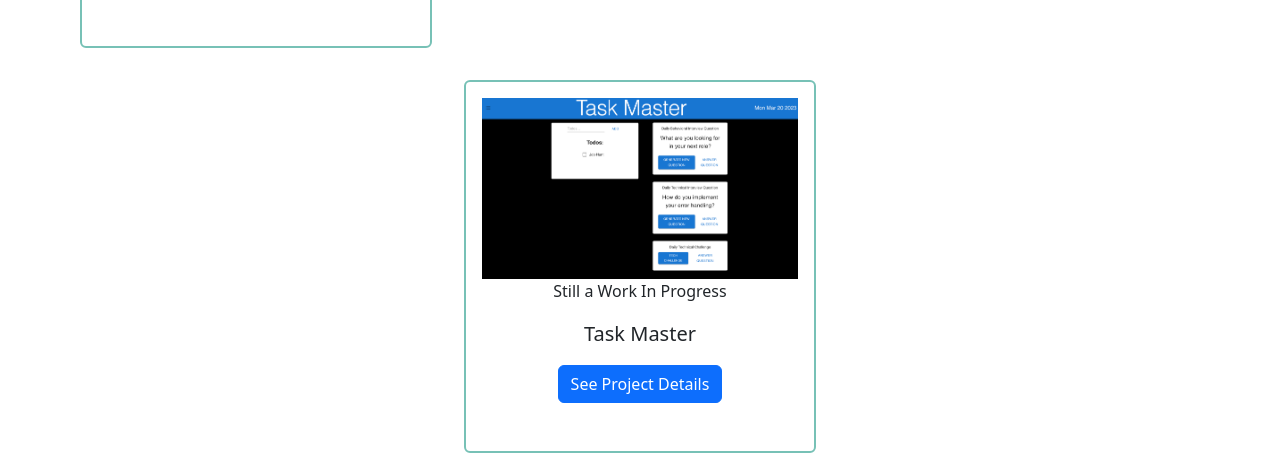
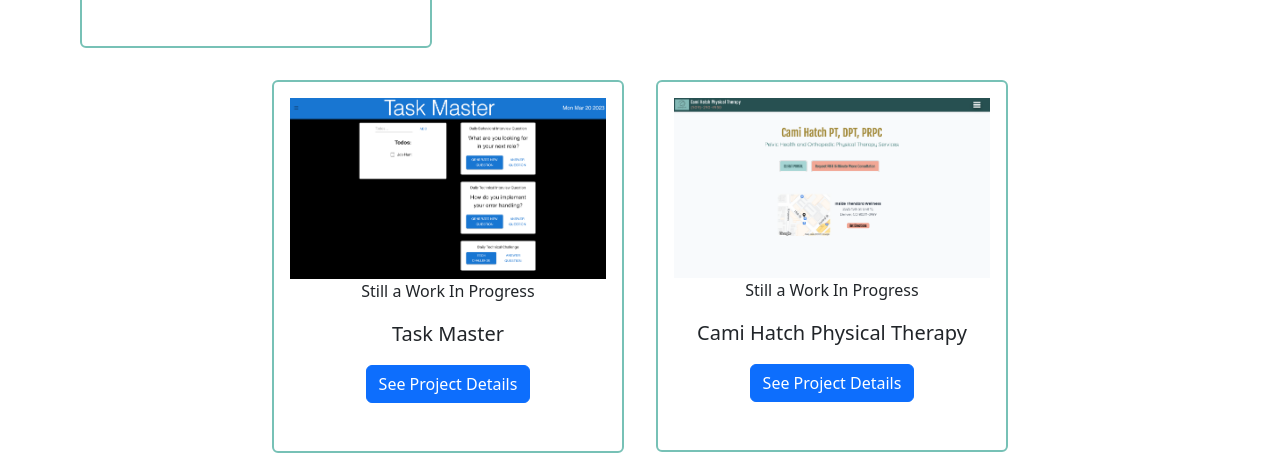
Before and after one commit to FrazierLE/FrazierLE, a React (Create React App) app: page /projects in a window 1280 px wide. Shown: the part 916-1382 px from the top of the page. Built offline with nearby package versions, Linux system fonts and the light colour scheme.

Commit message:
Add freelance project

```diff
--- a/src/Components/ProjectsContainer/ProjectData.js
+++ b/src/Components/ProjectsContainer/ProjectData.js
@@ -4,6 +4,7 @@
 import bookworm from '../../assets/BookWorm.png'
 import dailyDose from '../../assets/daily-dose.png'
 import taskMaster from '../../assets/task-master.png'
+import chatchpt from '../../assets/ChatchPT.png'
 
 export const data = [
   {
@@ -82,5 +83,16 @@
     summary: 'Task Master is a web application designed for recent software engineer bootcamp grads to stay on track for interview prep.',
     technologies: ['TypeScript, React, Material UI, GraphQL, GoogleOAuth, Jest'],
     accomplishment: 'Teahcing myself how to utilize google oauth for login purposes.'
+  },
+  {
+    id: 8,
+    name: 'Cami Hatch Physical Therapy',
+    image: chatchpt,
+    repo: 'https://github.com/bkuhn2/chatchpt',
+    inProgress: 'true',
+    deployed: '',
+    summary: 'Cami Hatch is a physical therapist in Denver who needed a website for her new practice.',
+    technologies: ['React, Tailwind CSS'],
+    accomplishment: 'Teaching myself Tailwind CSS for a freelance project.'
   }
 ]
```
Also changed, not shown: src/assets/ChatchPT.png (added).
